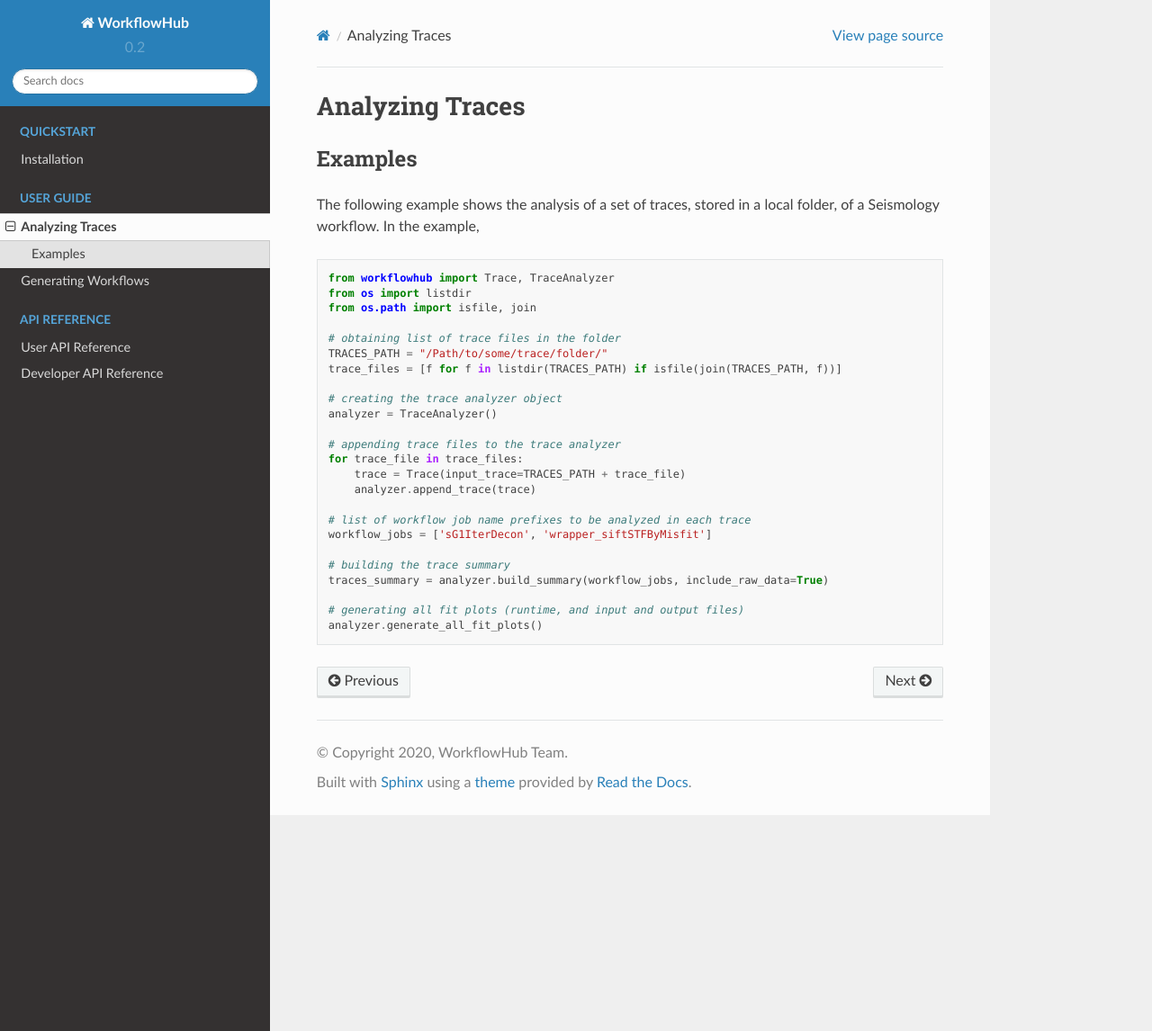
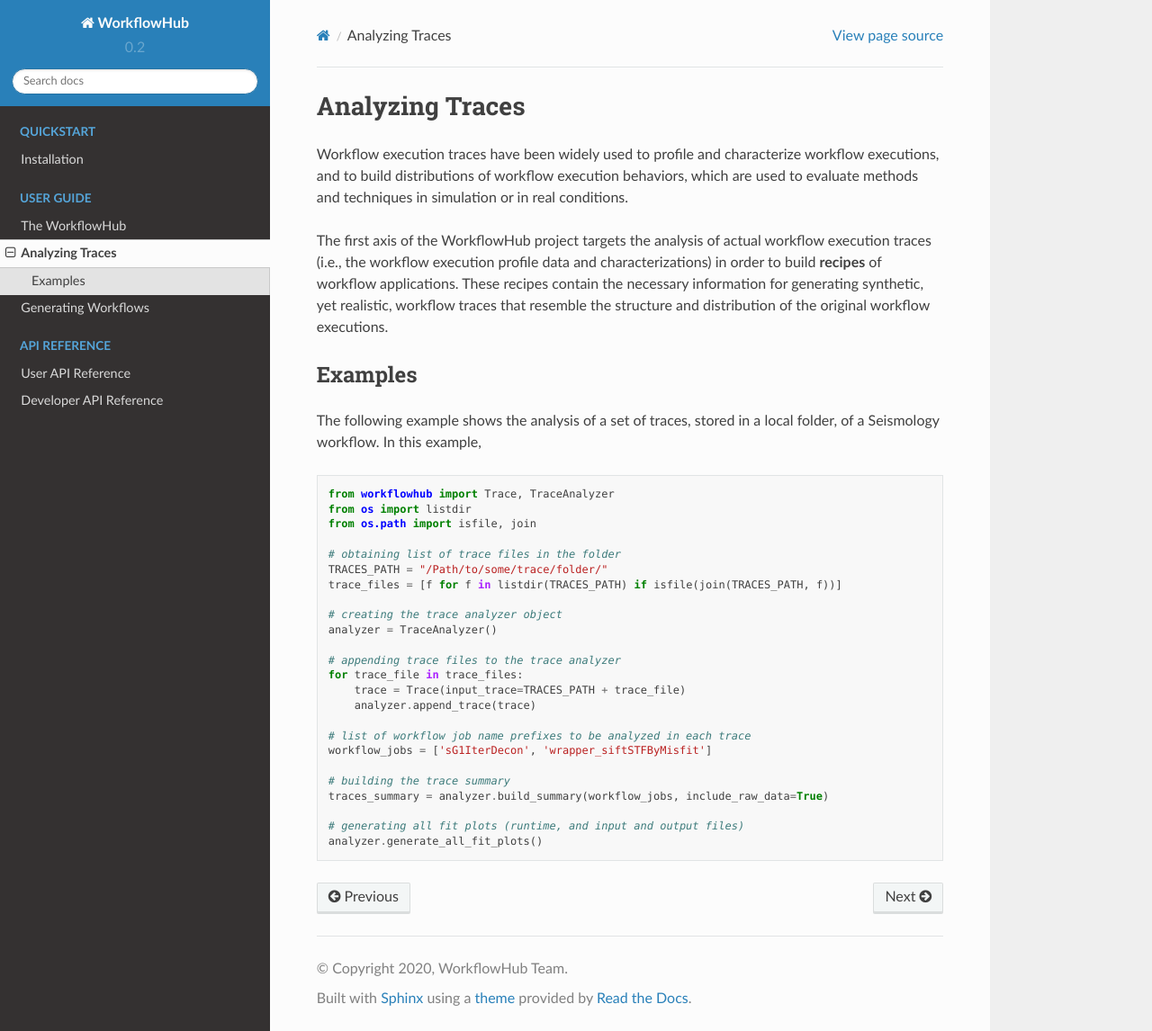
Before and after one commit to wfcommons/WfCommons, a Sphinx documentation site: the page built from docs/source/analyzing_traces.rst, in a window 1280 px wide and 1146 px high. Shown: the whole window at 90% size. Built offline with Sphinx 7.4.7 and the Read the Docs theme 2.0.0, drawn with Linux system fonts in a browser that asks for light colours.

```diff
--- a/docs/source/analyzing_traces.rst
+++ b/docs/source/analyzing_traces.rst
@@ -3,11 +3,25 @@
 Analyzing Traces
 ================
 
+Workflow execution traces have been widely used to profile and characterize
+workflow executions, and to build distributions of workflow execution behaviors,
+which are used to evaluate methods and techniques in simulation or in real
+conditions.
+
+The first axis of the WorkflowHub project targets the analysis of actual workflow
+execution traces (i.e., the workflow execution profile data and characterizations)
+in order to build **recipes** of workflow applications. These recipes contain
+the necessary information for generating synthetic, yet realistic, workflow
+traces that resemble the structure and distribution of the original workflow
+executions.
+
+
+
 Examples
 --------
 
 The following example shows the analysis of a set of traces, stored in a local folder,
-of a Seismology workflow. In the example, ::
+of a Seismology workflow. In this example, ::
 
     from workflowhub import Trace, TraceAnalyzer
     from os import listdir
--- a/docs/source/index.rst
+++ b/docs/source/index.rst
@@ -22,6 +22,7 @@ provides a collection of tools for:
     :caption: User Guide
     :maxdepth: 2
 
+    introduction.rst
     analyzing_traces.rst
     generating_workflows.rst
 
```
Also changed, not shown: docs/source/introduction.rst (added, +12 -0 lines), 1 other file.
